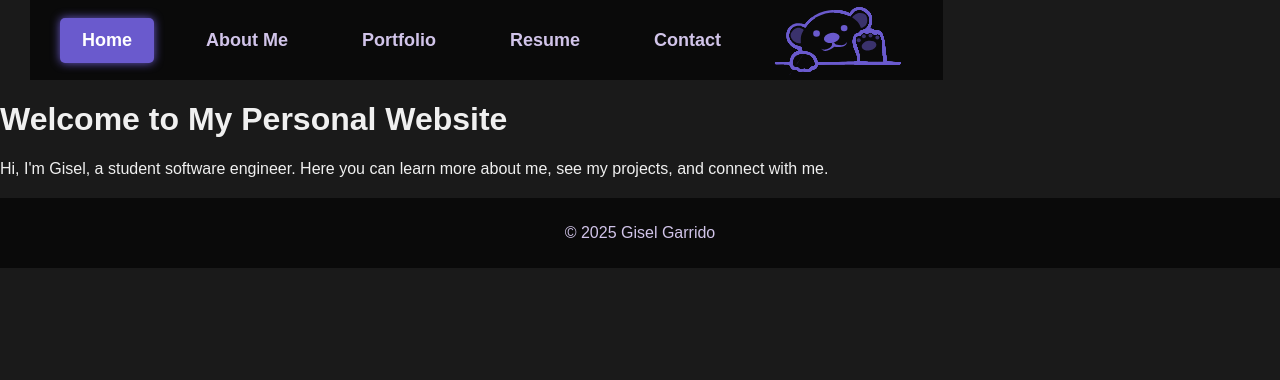
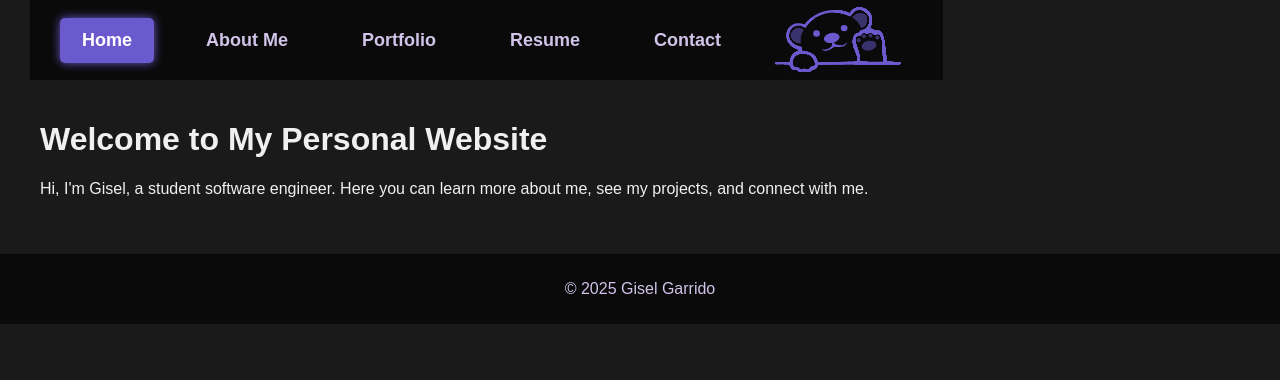
Before and after one commit to les1g/Gsite, a Flask app: page / in a window 1280 px wide; the page is wider, and only the part inside the window is pictured. Shown: the top 380 px of that part. Run offline with Flask 3, Linux system fonts and the light colour scheme.

Commit message:
Combine and Update Large and Medium Screen Queries
Screen sizes 1280xp and larger have same content styling.

```diff
--- a/static/styles.css
+++ b/static/styles.css
@@ -79,6 +79,10 @@ footer {
 }
 
 /* Media Queries for responsiveness */
+@media (min-width: 1280px) {
+    main { /* Main content styling for screens 1280xp and larger */
+        padding: 20px 40px;
+        min-width: 1280px;
     }
 }
 
```
